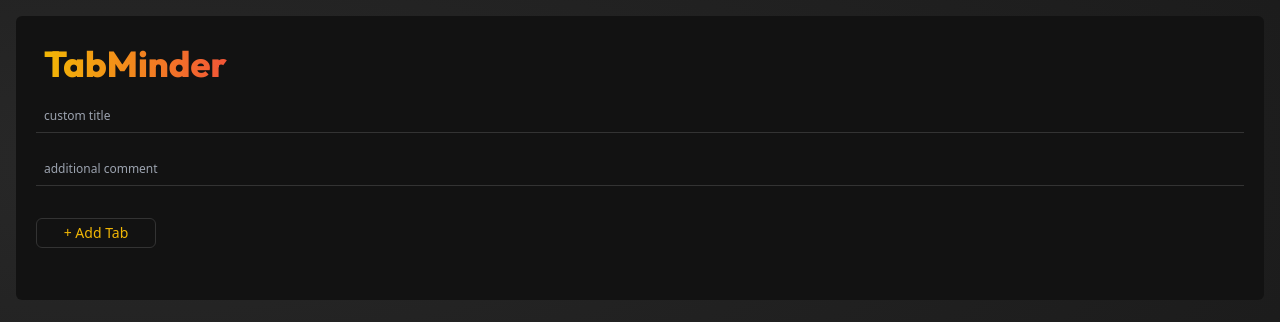
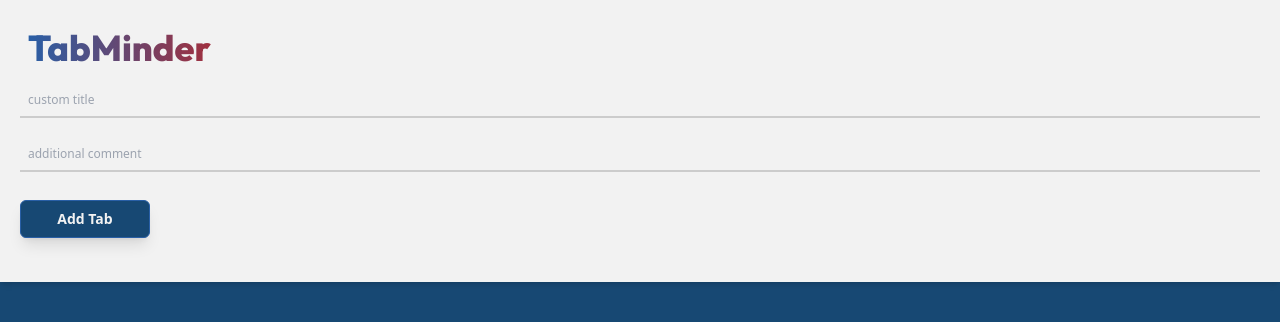
Before and after one commit to michalski-marcin/react-browser-extension-simple-tabs, a React (Vite) app: page / in a window 1280 px wide. Shown: the top 322 px of the page. Built offline with nearby package versions, Linux system fonts and the light colour scheme.

Commit message:
0.0.2.1
AnimatePresence v0.1

```diff
--- a/package.json
+++ b/package.json
@@ -10,6 +10,7 @@
     "preview": "vite preview"
   },
   "dependencies": {
+    "framer-motion": "^10.16.16",
     "react": "^18.2.0",
     "react-dom": "^18.2.0",
     "react-icons": "^4.12.0"
--- a/src/App.jsx
+++ b/src/App.jsx
@@ -1,4 +1,5 @@
 import React, { useState, useEffect } from "react";
+import { motion, AnimatePresence } from "framer-motion";
 import "./App.css";
 import { style } from "./assets/Styling";
 import { RxCross2 } from "react-icons/rx";
@@ -83,12 +84,17 @@ function App() {
         />
 
         <button onClick={saveTab} id='save-btn' className={style.savebutton}>
-          <span>+</span> Add Tab
+          Add Tab
         </button>
 
         <ul>
+          <AnimatePresence>
           {mySites.map((site, index) => (
-            <li key={index}>
+            <motion.li
+              key={index}
+              initial={{ opacity: 0 }}
+              animate={{ opacity: 1 }}
+              exit={{ opacity: 0 }}>
               <div className={style.tabContainer}>
                 <div className={style.tabtext}>
                   <a target='_blank' href={site.url} className={style.tabTitle}>
@@ -102,19 +108,21 @@ function App() {
                   </button>
                 </div>
               </div>
-            </li>
+            </motion.li>
           ))}
           {/* <li>
             <div className={style.tabContainer}>
               <div className={style.tabtext}>
-            <a target='_blank' href="#" className={style.tabTitle}>
+                <a target='_blank' href='#' className={style.tabTitle}>
                   dev test title1
                 </a>
 
                 <p className={style.tabComment}>dev test 1 desrptn</p>
               </div>
               <div className={style.tabDelete}>
-              <button onClick={() => deleteSite(index)}><RxCross2 /></button>
+                <button onClick={() => deleteSite(index)}>
+                  <RxCross2 />
+                </button>
               </div>
             </div>
           </li>
@@ -122,17 +130,20 @@ function App() {
           <li>
             <div className={style.tabContainer}>
               <div className={style.tabtext}>
-            <a target='_blank' href="#" className={style.tabTitle}>
+                <a target='_blank' href='#' className={style.tabTitle}>
                   dev test title2
                 </a>
 
                 <p className={style.tabComment}>dev test 2 desrptn</p>
               </div>
               <div className={style.tabDelete}>
-              <button onClick={() => deleteSite(index)}><RxCross2 /></button>
+                <button onClick={() => deleteSite(index)}>
+                  <RxCross2 />
+                </button>
               </div>
             </div>
           </li> */}
+          </AnimatePresence>
         </ul>
       </div>
     </div>
--- a/src/assets/Styling.jsx
+++ b/src/assets/Styling.jsx
@@ -1,14 +1,14 @@
 export const style = {
-    bg: `h-screen w-screen p-4 bg-[radial-gradient(120%_70%_at_10%_20%,rgba(40,40,40)_0%,rgba(25,25,25)_100%)]`,
-    container: `p-5 w-full m-auto bg-[#121212] rounded-md`,
+    bg: `h-screen w-screen bg-[#174873]`,
+    container: `p-5 w-screen overflowx-hidden m-auto bg-[#F2F2F2] shadow-md`,
     logo: `font-outfit text-4xl font-bold p-2 mb-2`,
-    logoText: `text-transparent bg-clip-text bg-gradient-to-r from-[#F2B705] to-[#F24141] max-w-[220px]`,
-    input: `bg-transparent p-2 w-full text-xs text-[#cccccc] border-b-[1px] border-[#333333] mb-5 transition duration-200 focus:border-[#555555] focus:outline-none placeholder:text-xs`,
-    savebutton: `relative border-[1px] rounded-md border-[#333333] text-sm text-[#F2B705] py-1 w-[120px] mb-8 mt-3 hover:border-[#F2B705] transition duration-200`,
-    tabContainer: `relative bg-[#222222] flex flex-row justify-between  rounded-md p-3 mb-[10px] hover:bg-[#2a2a2a] hover:scale-[1.02] hover:shadow-md transition duration-200`,
-    tabTitle: `font-bold text-[#F2B705]`,
-    tabComment: `text-sm text-[#eeeeee]`,
-    tabDelete: `text-[#F24141] text-xs`,
+    logoText: `text-transparent bg-clip-text bg-gradient-to-r from-[#295FA6] to-[#BF2424] max-w-[230px]`,
+    input: `bg-transparent p-2 w-full text-xs text-[#174873] border-b-2 border-[#cccccc] mb-5 transition duration-200 focus:border-[#295FA6] focus:outline-none placeholder:text-xs`,
+    savebutton: `relative border-[1px] rounded-md shadow-lg border-[#295FA6] bg-[#174873] hover:bg-[#295FA6] text-sm text-[#F2F2F2] font-bold py-2 w-[130px] mb-6 mt-2 hover:border-[#174873] hover:scale-[1.02] transition duration-200`,
+    tabContainer: `relative bg-[#F2F2F2] flex flex-row justify-between shadow-md border-2 border-[#174873]  rounded-md p-3 mb-[10px] hover:bg-[#BFBEAAz] hover:scale-[1.02] hover:shadow-md transition duration-200`,
+    tabTitle: `font-bold text-[#BF2424]`,
+    tabComment: `text-sm text-[#022840]`,
+    tabDelete: `text-[#BF2424] text-xs`,
     iconCross: ``,
 
 
--- a/src/index.css
+++ b/src/index.css
@@ -6,5 +6,6 @@
 
 body {
     width: 450px;
-
+    max-width: 450px;
+    overflow-x: hidden;
 }
```
Also changed, not shown: 1 other file (tests, documents, lock files or other folders). Lines whose indentation alone changed are shown as unchanged.
